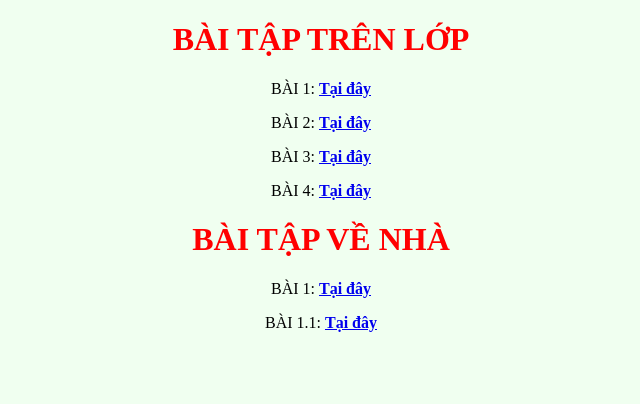
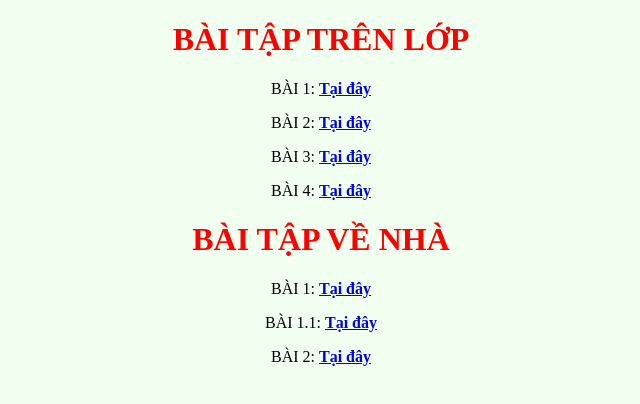
Before and after one commit to ducwuyy/CaNhan, a plain HTML site: page buoi5/baitapbuoi5.html in a window 1280 px wide. Shown: the whole page, without its empty margins (319-959 px from the left). Drawn offline with Linux system fonts and the light colour scheme.

Commit message:
Update baitapbuoi5.html

```diff
--- a/buoi5/baitapbuoi5.html
+++ b/buoi5/baitapbuoi5.html
@@ -24,5 +24,6 @@
     <h1 style="text-align: center; color:red">BÀI TẬP VỀ NHÀ</h1>
     <p class="b">BÀI 1: <a href="bai1.1.html" class="c">Tại đây</a></p>
     <p class="b">BÀI 1.1: <a href="bai1.2.html" class="c">Tại đây</a></p>
+    <p class="b">BÀI 2: <a href="bai2.1.html" class="c">Tại đây</a></p>
 </body>
 </html>
```
